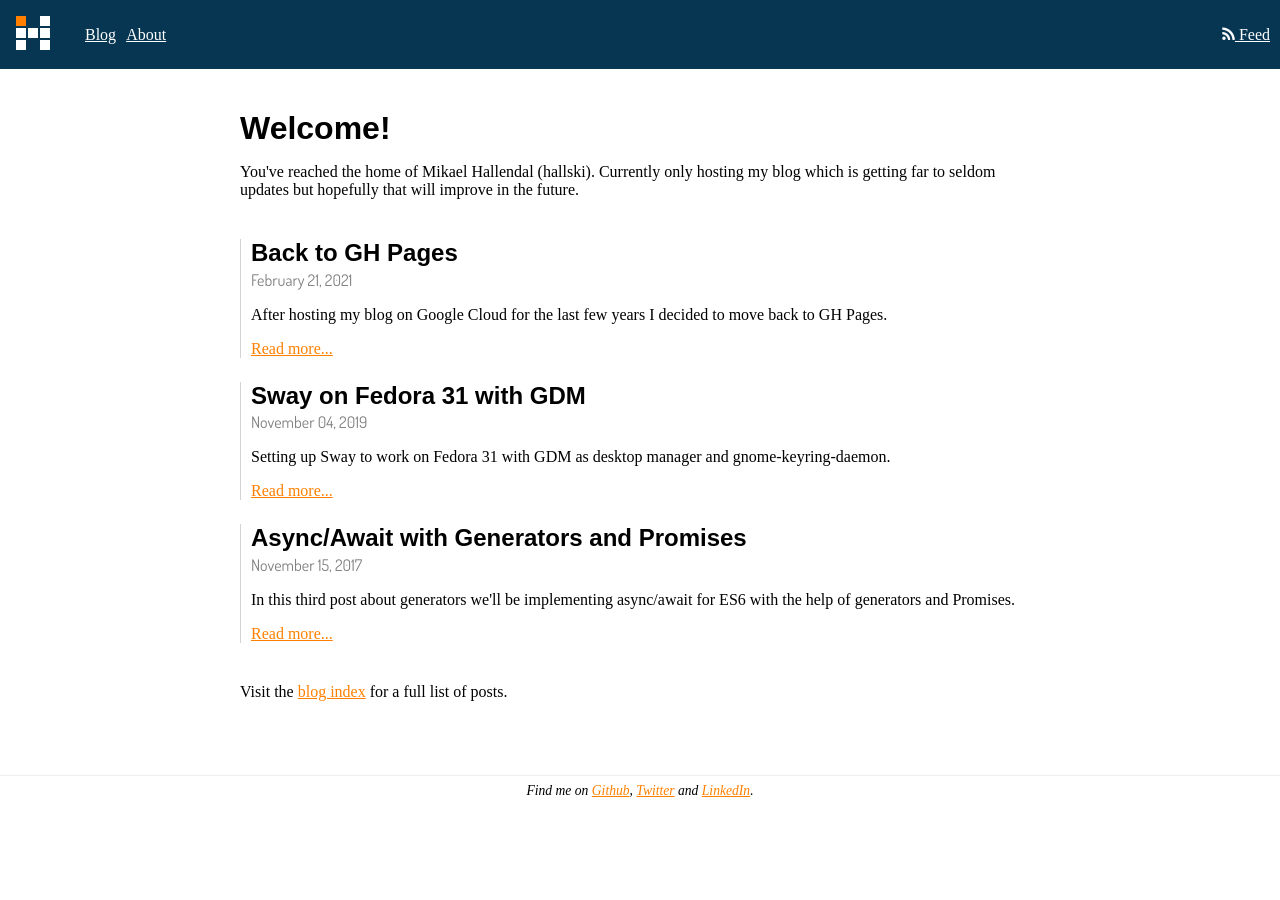
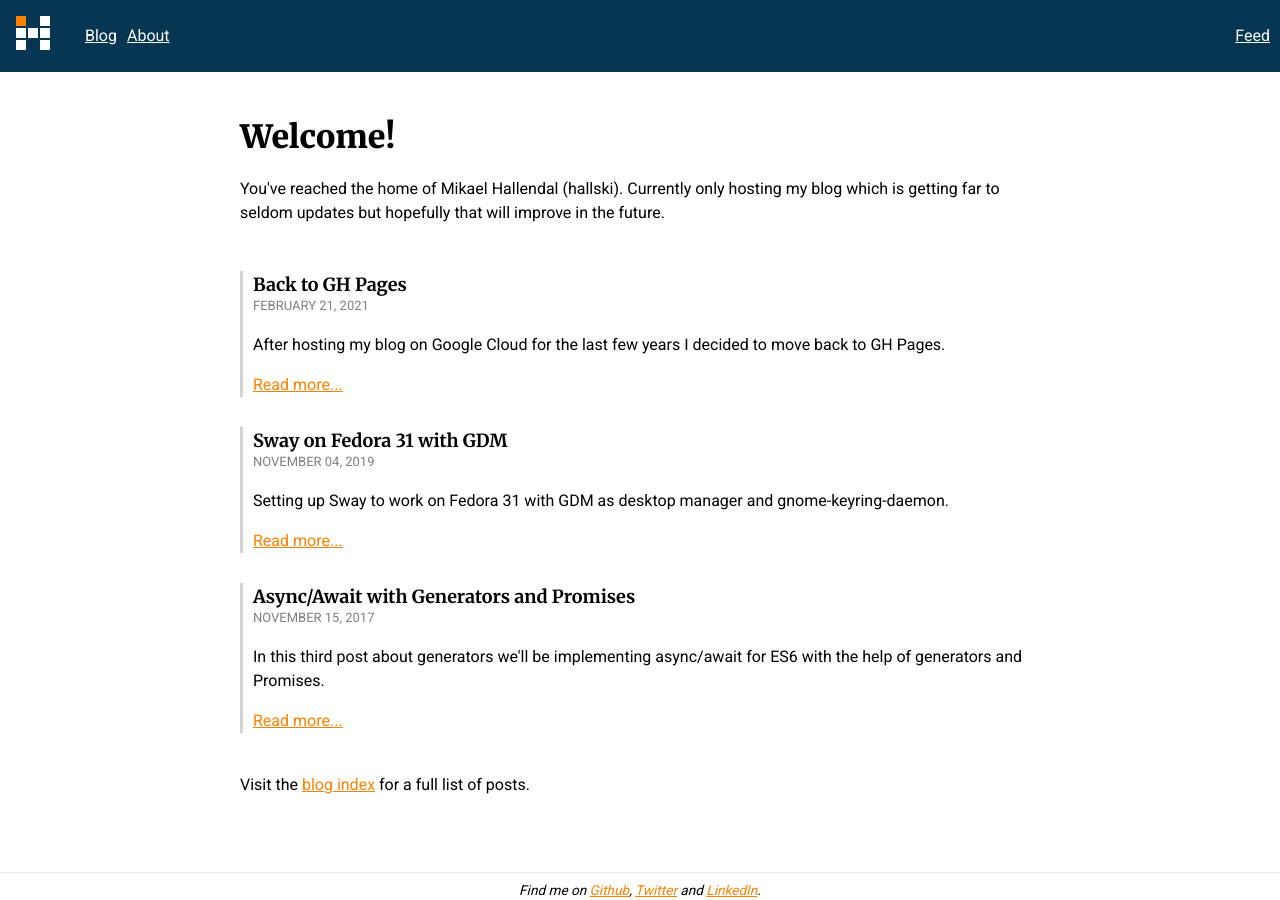
Before and after one commit to hallski/hallski.github.io, a Jekyll site: the page built from index.html, in a window 1280 px wide. Built offline with Jekyll 4.4.1, drawn with Linux system fonts in a browser that asks for light colours; nearby versions of some CDN libraries.

Commit message:
Update fonts a bit

```diff
--- a/_layouts/default.html
+++ b/_layouts/default.html
@@ -14,25 +14,20 @@
 
     <meta name="viewport" content="width=device-width, initial-scale=1.0" />
 
-    <!-- Font awesome -->
+    <!-- syntax highlighting CSS -->
+    <link rel="stylesheet" href="/css/syntax.css" type="text/css" />
+
+    <!-- fonts -->
     <link
-      href="//netdna.bootstrapcdn.com/font-awesome/4.0.3/css/font-awesome.css"
+      href="https://fonts.googleapis.com/css2?family=Merriweather:wght@700;900&family=Roboto:wght@400;700&display=swap"
       rel="stylesheet"
     />
-
-    <!-- syntax highlighting CSS -->
-    <link rel="stylesheet" href="/css/syntax.css" type="text/css" />
-    <link
-      href="https://fonts.googleapis.com/css?family=Dosis"
-      rel="stylesheet"
-    />
-
     <link rel="stylesheet" href="/css/style.css" type="text/css" />
   </head>
   <body>
     <header class="site-header">
       <nav class="navbar">
-        <a class="navbar-brand" href="/"><img src="/images/H.png"/></a>
+        <a class="navbar-brand" href="/"><img src="/images/H.png" /></a>
         <ul class="navbar-nav">
           <li class="nav-item {% if page.section == 'blog' %}active{% endif %}">
             <a class="nav-link" href="/blog/">Blog</a>
@@ -48,9 +43,7 @@
         >
       </nav>
     </header>
-    <main>
-      {{ content }}
-    </main>
+    <main>{{ content }}</main>
     <footer class="site-footer">
       Find me on
       <a href="http://github.com/{{ site.owner.github }}/">Github</a>,
--- a/css/style.css
+++ b/css/style.css
@@ -1,6 +1,8 @@
 body {
   padding: 0;
   margin: 0;
+  font-family: "Roboto";
+  line-height: 1.5;
 }
 
 main {
@@ -60,18 +62,22 @@ div.highlight {
 }
 
 .latest-articles article {
-  border-left: 1px solid lightgray;
+  margin-top: 30px;
+  border-left: 3px solid lightgray;
   padding-left: 10px;
 }
 
-.latest-articles .post-date {
-  color: gray;
-  font-family: "Dosis", sans-serif;
+.latest-articles h2 {
+  margin: 0 auto;
+  margin-bottom: -8px;
+  font-size: 18px;
 }
 
-.post .post-date {
+.post-date {
   color: gray;
+  font-variant-caps: all-small-caps;
   font-size: 18px;
+  margin-top: -8px;
 }
 
 h1 {
@@ -95,12 +101,19 @@ h2 {
 pre {
   padding: 1em 0.5em 1em 0.5em;
 }
-h1,
+
+h1 {
+  font-family: "Merriweather";
+  font-weight: 900;
+}
+
 h2,
 h3,
 h4 {
-  font-family: sans-serif;
+  font-family: "Merriweather";
+  font-weight: bold;
 }
+
 a {
   color: rgb(255, 128, 0);
 }
```
